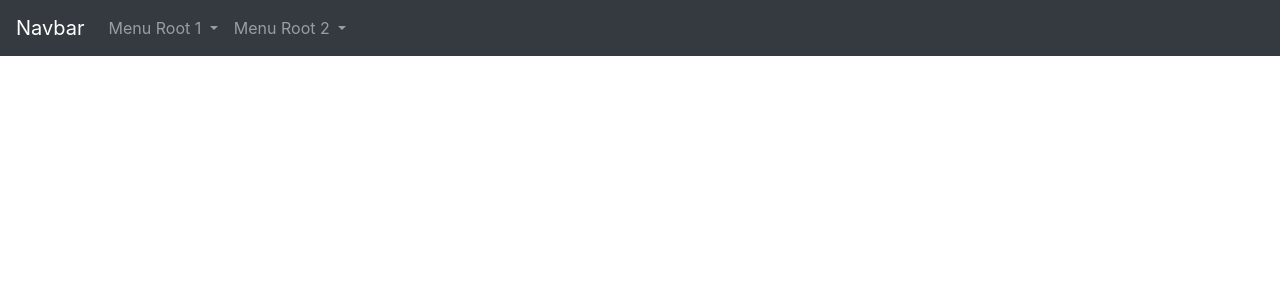
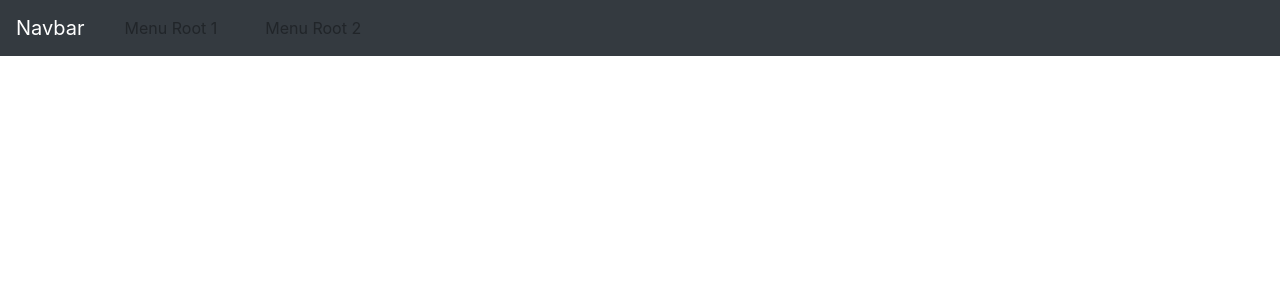
Before and after one commit to rychdaniels/navBar, an Angular app: page / in a window 1280 px wide. Shown: the top 300 px of the page. Built offline with nearby package versions, Linux system fonts and the light colour scheme.

Commit message:
Recursividad lista, falta arreglar el problema con el ng-template

```diff
--- a/src/app/menu/menu.component.html
+++ b/src/app/menu/menu.component.html
@@ -13,17 +13,16 @@
       <ng-template #templateRecursivo let-info>
 
       <li class="nav-item dropdown" *ngFor="let item of info">
-        <a class="nav-link dropdown-toggle" href="#" id="navbarDropdownMenuLink" data-toggle="dropdown" aria-haspopup="true" aria-expanded="false">
+        <a class="dropdown-item" href="{{item.url}}" id="navbarDropdownMenuLink" data-toggle="dropdown" aria-haspopup="true" aria-expanded="false">
           {{ item.nombre }}
         </a>
 
         <ul *ngIf="item.menus?.length > 0" class="dropdown-menu" aria-labelledby="navbarDropdownMenuLink">
 
 
-            <li [ngClass]="{'dropdown-submenu': item.menus.length > '0'}" *ngFor="let submenu of item.menus"><a [ngClass]="{'dropdown-item dropdown-toggle': item.menus.length > '0'}" data-toggle="dropdown" href="#">{{ submenu.nombre }}</a>
+            <li [ngClass]="{'dropdown-submenu': item.menus.length > '0'}" *ngFor="let submenu of item.menus; index as i">
+              <a [ngClass]="{'dropdown-item dropdown-toggle': item.menus.length > 0}" data-toggle="dropdown" href="#">{{ submenu.nombre }}</a>
               <ul class="dropdown-menu" *ngIf="submenu.menus?.length > 0">
-
-                <a class="dropdown-item" href="#"  *ngFor="let rama of submenu.menus">{{ rama.nombre }}</a>
 
 
                 <ng-container *ngTemplateOutlet="templateRecursivo; context:{ $implicit: submenu.menus }"></ng-container>
@@ -37,6 +36,11 @@
 
       </li>
       </ng-template>
+
+      <ng-template #submenu let-item>
+
+      </ng-template>
+
       <ng-container *ngTemplateOutlet="templateRecursivo; context:{ $implicit: info }"></ng-container>
 
 
--- a/src/app/menu/menu.component.ts
+++ b/src/app/menu/menu.component.ts
@@ -28,23 +28,31 @@ export class MenuComponent implements OnInit {
              "menus":[
                 {
                    "id":7,
-                   "nombre":"Menu Hijo 2.1.1",
+                   "nombre":"Menu Hijo 1.1.1",
                    "url":"hijo211.html"
                 },
                 {
                    "id":7,
-                   "nombre":"Menu Hijo 2.1.2",
+                   "nombre":"Menu Hijo 1.1.2",
                    "url":"hijo211.html"
                 },
                 {
                    "id":7,
-                   "nombre":"Menu Hijo 2.1.3",
+                   "nombre":"Menu Hijo 1.1.3",
                    "url":"hijo211.html",
                    "menus":[
                      {
                         "id":7,
-                        "nombre":"Menu Hijo 3.1.2",
-                        "url":"hijo211.html"
+                        "nombre":"Menu Hijo 1.1.3.1",
+                        "url":"hijo211.html",
+                        "menus":[
+                           {
+                              "id":7,
+                              "nombre":"Menu Hijo 1.1.3.1.1",
+                              "url":"hijo211.html"
+
+                           }
+                        ]
                      }
                   ]
                 }
```
